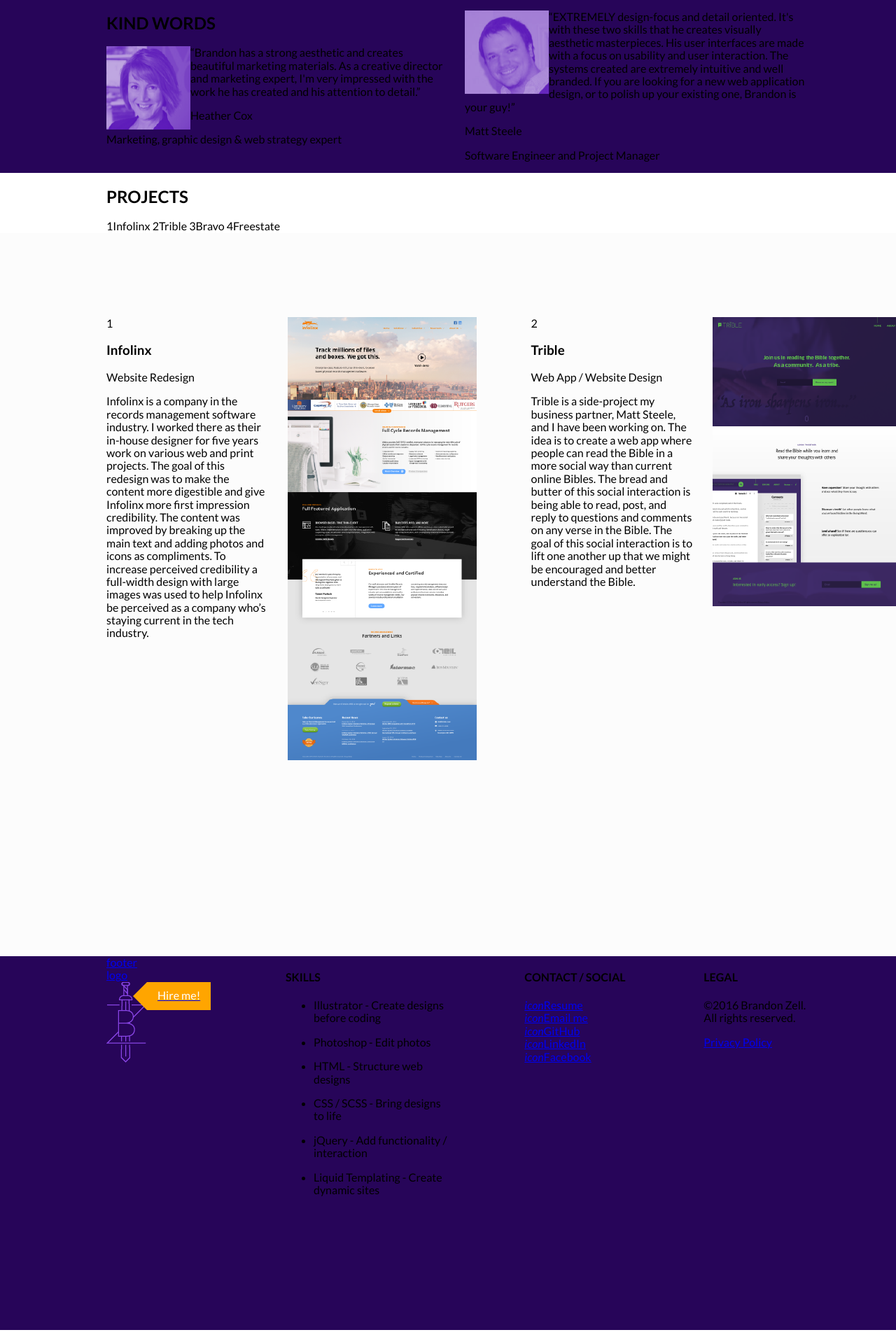
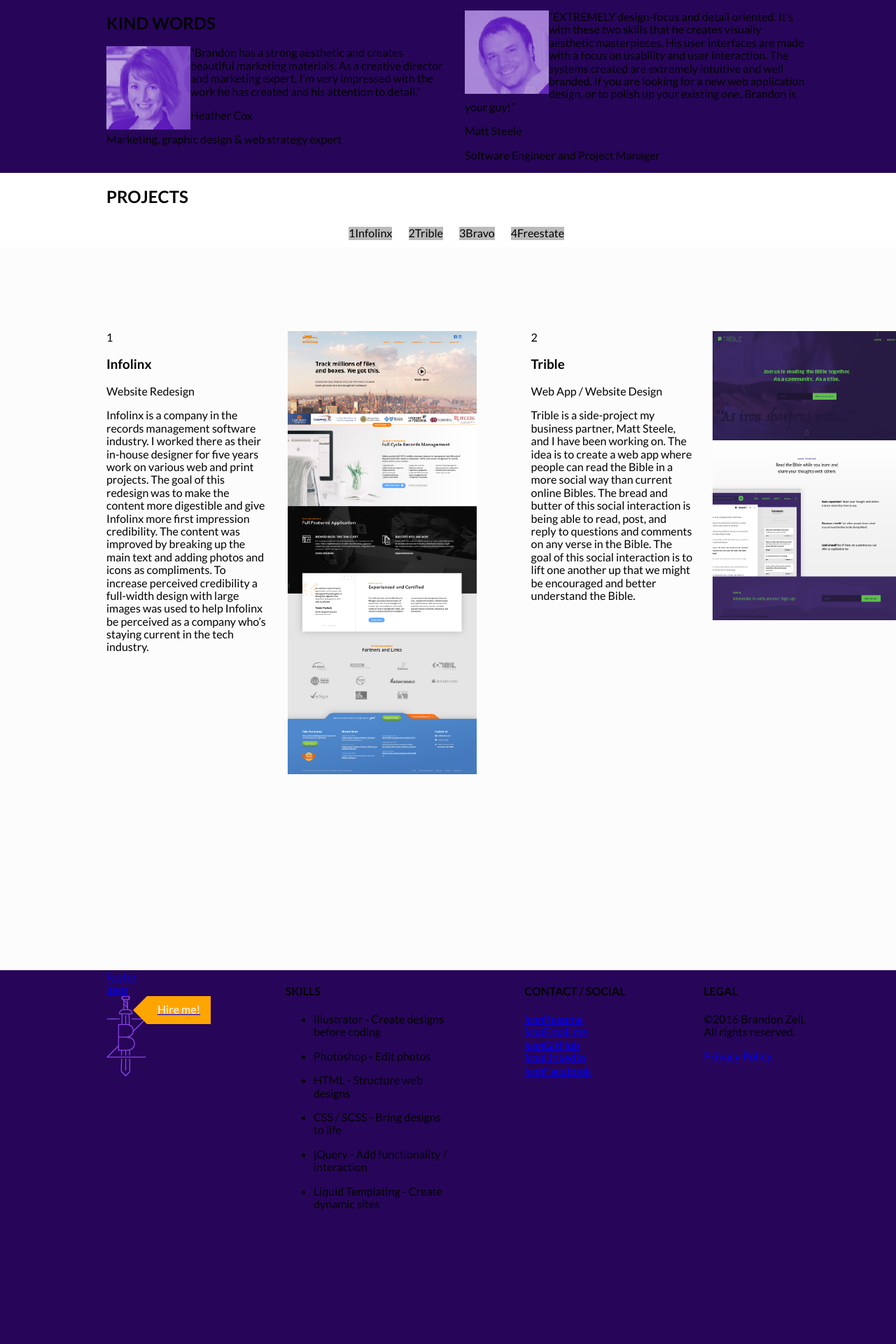
Before and after one commit to bzle/brandonz-me, a Jekyll site: the page built from index.html, in a window 1280 px wide. Shown: the part 716-2636 px from the top of the page at 70% size. Built offline with Jekyll 4.4.1, drawn with Linux system fonts in a browser that asks for light colours; nearby versions of some CDN libraries.

Commit message:
Updated '/css/style.scss' via CloudCannon

```diff
--- a/css/style.scss
+++ b/css/style.scss
@@ -864,8 +864,13 @@ body {
 	overflow-x: scroll;
 	padding: 120px 0;
 }
+.projects__nav {
+    text-align: center;
+}
 .project__link {
+    background-color: #bbb;
     display: inline-block;
+    margin: 10px;
 }
 .projects {
     float: left;
```
